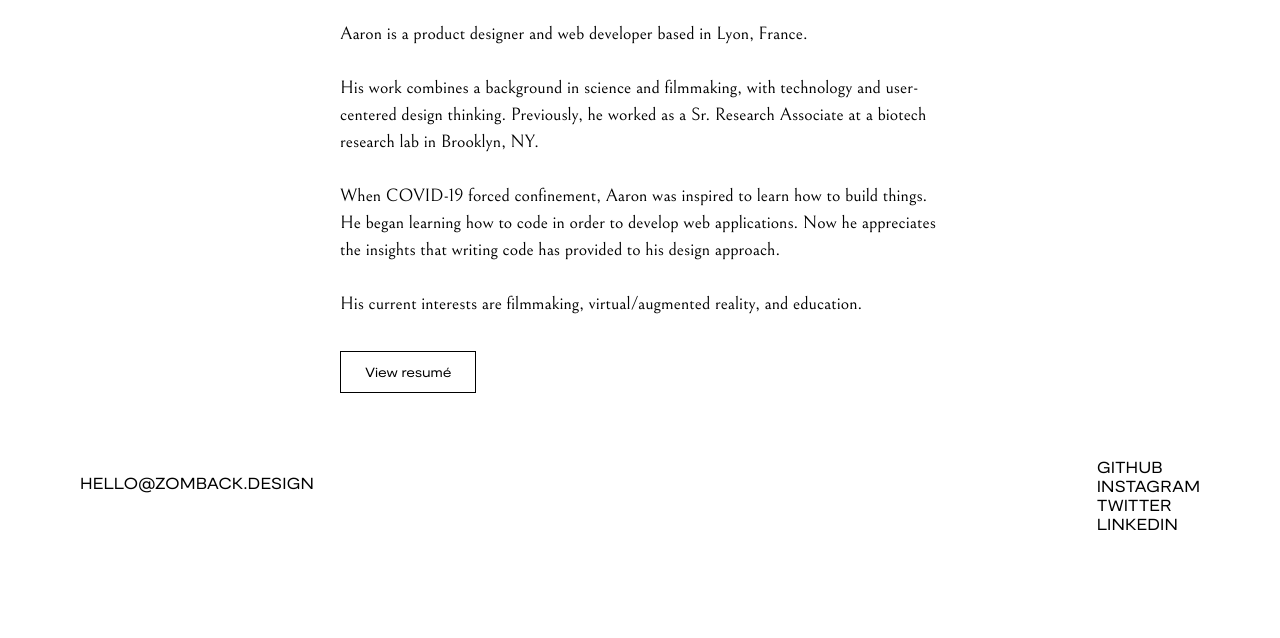
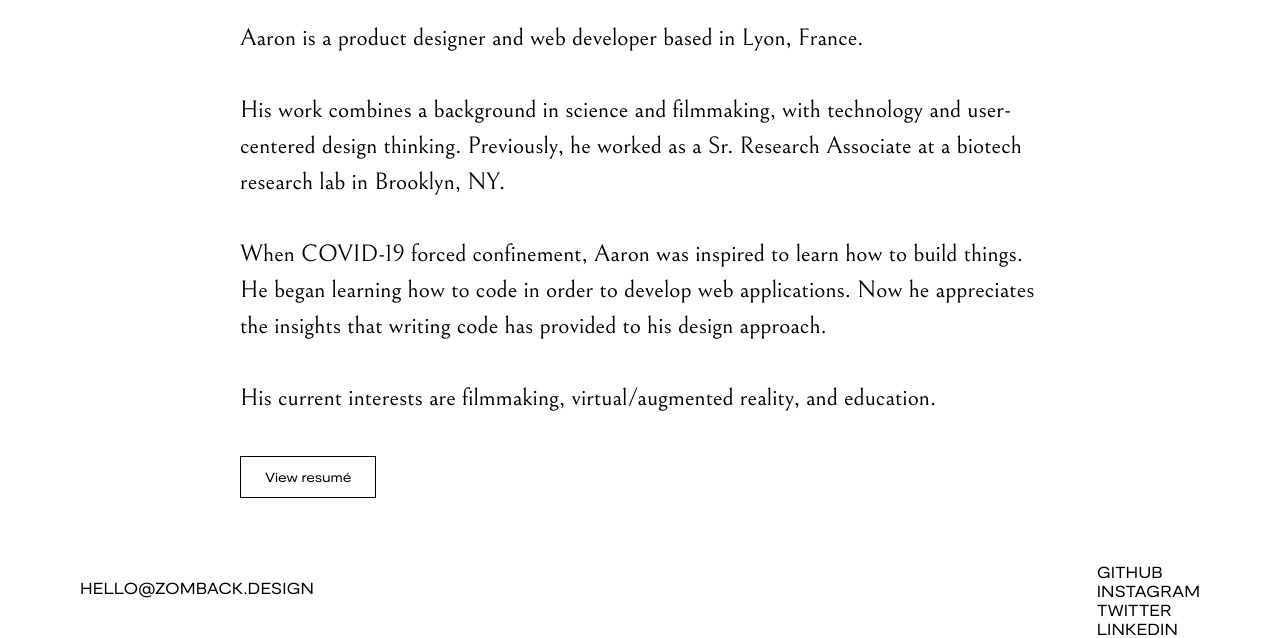
Before and after one commit to aaronzomback/design-portfolio, a Jekyll site: the page built from info.html, in a window 1280 px wide. Shown: the part 376-1014 px from the top of the page. Built offline with Jekyll 4.4.1, drawn with Linux system fonts in a browser that asks for light colours; before the commit the page ends 909 px from its top, so only the background shows below that.

Commit message:
fix resume hover

```diff
--- a/_sass/_info.scss
+++ b/_sass/_info.scss
@@ -8,7 +8,7 @@
 
 
 .info {
-  width: 600px;
+  width: 800px;
   margin-top: 40px;
   margin-left: auto;
   margin-right: auto;
@@ -16,7 +16,7 @@
 
   p{
     line-height: 1.5;
-    font-size: 18px;
+    font-size: 24px;
   }
 
 }
@@ -29,12 +29,12 @@
   background-color: white;
   padding: 12px 24px;
   transition: 0.2s ease-in;
+  font-family: $front-font;
+  cursor: pointer;
 
   &:hover {
     background-color: black;
-    a{
-      color: white;
-    }
+    color: white;
   }
 
   a {
--- a/assets/css/app.scss
+++ b/assets/css/app.scss
@@ -220,7 +220,7 @@
 
 section.study1 {
 
-  margin-top: 200px;
+  margin-top: 240px;
   width: 100%;
   height: 720px;
   background: linear-gradient(351deg, rgba(74,124,227,1) 0%, rgba(34,34,34,1) 100%);
@@ -314,7 +314,7 @@
 section.study2 {
   height: 720px;
   width: 100%;
-  margin-top: 200px;
+  margin-top: 88px;
 background: linear-gradient(to bottom, #D5DEE7 0%, #E8EBF2 50%, #E2E7ED 100%), linear-gradient(to bottom, rgba(0,0,0,0.02) 50%, rgba(255,255,255,0.02) 61%, rgba(0,0,0,0.02) 73%), linear-gradient(33deg, rgba(255,255,255,0.20) 0%, rgba(0,0,0,0.20) 100%);
  background-blend-mode: normal,color-burn;
 
--- a/info.html
+++ b/info.html
@@ -19,5 +19,5 @@
   His current interests are filmmaking, virtual/augmented reality, and education.
 </p>
 
-<button type="button" class="CV"> <a href = "/assets/img/ZombackCV.pdf">View resumé </a></button>
+ <a href = "/assets/img/ZombackCV.pdf"> <button type="button" class="CV">View resumé </button></a>
 </section>
```
